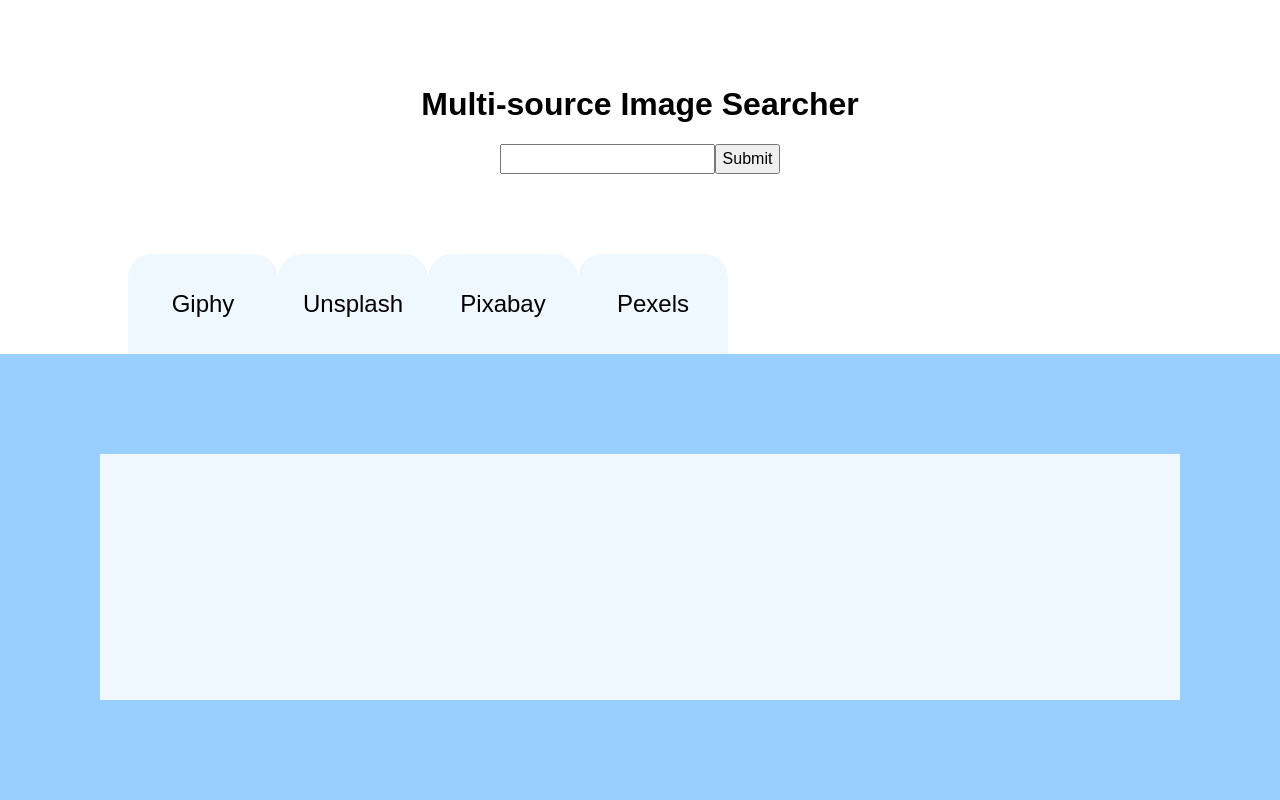
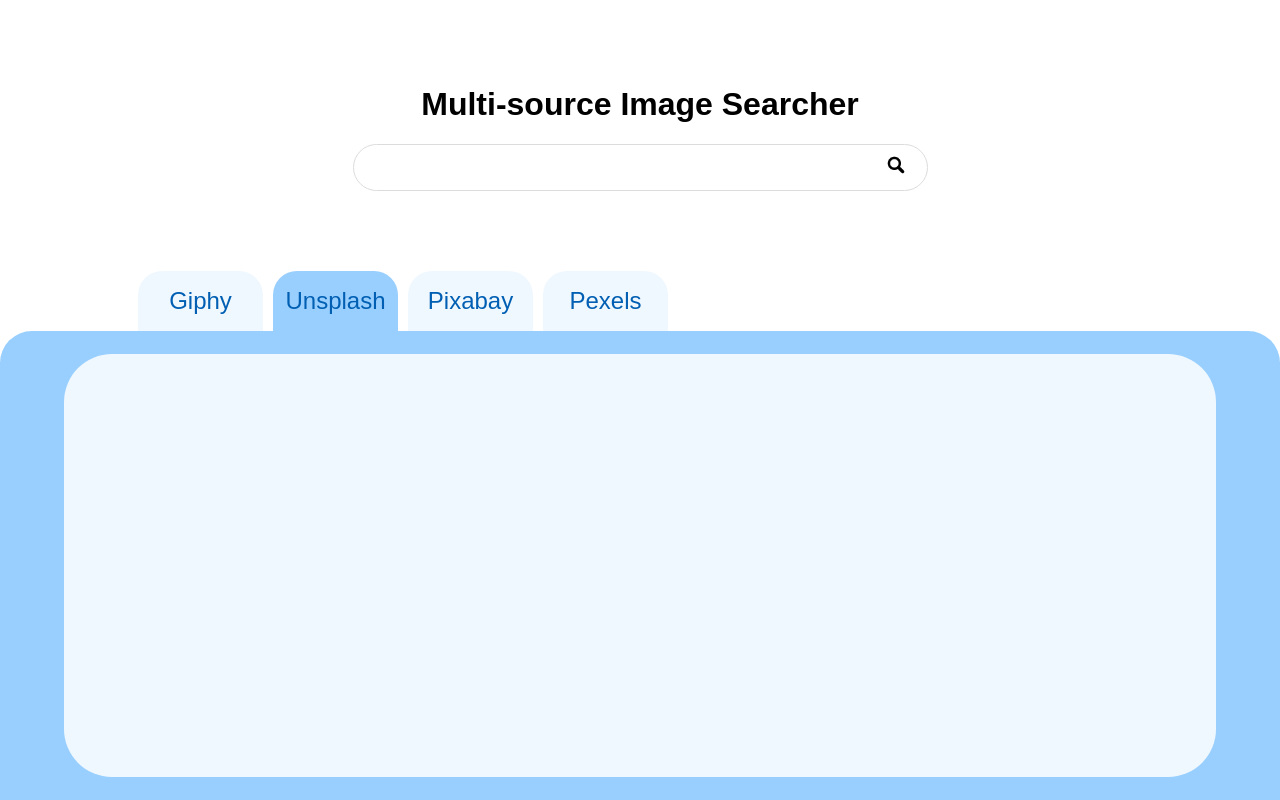
Before and after one commit to PPKan/image-searcher, a React (Create React App) app: page / in a window 1280 px wide. Built offline with nearby package versions, Linux system fonts and the light colour scheme; no server answers; a web font is replaced by a local one.

Commit message:
finish hover/active implementation

```diff
--- a/src/component/App.js
+++ b/src/component/App.js
@@ -15,7 +15,7 @@ function App() {
           <h1>Multi-source Image Searcher</h1>
           <SearchBar setKeyword={setKeyword} />
         </div>
-        <TabButtons setCurrentTab={setCurrentTab} />
+        <TabButtons setCurrentTab={setCurrentTab} currentTab={currentTab} />
         <ImageList keyword={keyword} currentTab={currentTab} />
       </div>
     </>
--- a/src/component/ImageList.js
+++ b/src/component/ImageList.js
@@ -93,38 +93,36 @@ export default function ImageList(props) {
     });
   }
 
+  getGiphyImg(keyword);
+  getPixabayImg(keyword);
+  getPexelsImg(keyword);
+  getUnsplashImg(keyword);
+
   function renderFromTab() {
     switch (currentTab) {
       case "giphy":
         return (
           <ImageRender
             image={giphyImg}
-            getter={getGiphyImg}
-            keyword={keyword}
           />
         );
       case "pixabay":
         return (
           <ImageRender
             image={pixabayImg}
-            getter={getPixabayImg}
-            keyword={keyword}
           />
         );
       case "pexels":
         return (
           <ImageRender
             image={pexelsImg}
-            getter={getPexelsImg}
-            keyword={keyword}
+
           />
         );
       default:
         return (
           <ImageRender
             image={unsplashImg}
-            getter={getUnsplashImg}
-            keyword={keyword}
           />
         );
     }
@@ -132,7 +130,5 @@ export default function ImageList(props) {
 
   let display = renderFromTab();
 
-  return (
-      <>{display}</>
-  );
+  return <>{display}</>;
 }
--- a/src/component/ImageRender.js
+++ b/src/component/ImageRender.js
@@ -1,13 +1,13 @@
 import React from "react";
 
 export default function ImageRender(props) {
-  const { image, getter, keyword } = props;
-
-  getter(keyword);
+  const { image } = props;
 
   return (
     <div className="img-container">
-      <img alt="" src={image} />
+      <div className="img-inner-container">
+        <img alt="" src={image} />
+      </div>
     </div>
   );
 }
--- a/src/component/TabButtons.js
+++ b/src/component/TabButtons.js
@@ -1,14 +1,75 @@
-import React from "react";
+import React, { useRef } from "react";
 
 export default function TabButtons(props) {
-  const { setCurrentTab } = props;
+  const { setCurrentTab, currentTab } = props;
+
+  const giphy = useRef();
+  const unsplash = useRef();
+  const pixabay = useRef();
+  const pexels = useRef();
+
+  function handleClassName(e) {
+
+    const incomingName = e.target.name
+
+    setCurrentTab(incomingName);
+
+    giphy.current.className = "btn";
+    unsplash.current.className = "btn";
+    pixabay.current.className = "btn";
+    pexels.current.className = "btn";
+
+    const refList = [giphy, unsplash, pixabay, pexels];
+
+    refList.forEach((ref) => {
+      if (ref.current.name === incomingName) {
+        ref.current.className += " btn-active";
+      }
+    });
+  }
 
   return (
     <div className="tab-button-container">
-      <button className="btn" name="giphy" onClick={(e) => {setCurrentTab(e.target.name)}}>Giphy</button>
-      <button className="btn" name="unsplash" onClick={(e) => {setCurrentTab(e.target.name)}}>Unsplash</button>
-      <button className="btn" name="pixabay" onClick={(e) => {setCurrentTab(e.target.name)}}>Pixabay</button>
-      <button className="btn" name="pexels" onClick={(e) => {setCurrentTab(e.target.name)}}>Pexels</button>
+      <button
+        ref={giphy}
+        className="btn"
+        name="giphy"
+        onClick={(e) => {
+          handleClassName(e);
+        }}
+      >
+        Giphy
+      </button>
+      <button
+        ref={unsplash}
+        className="btn btn-active"
+        name="unsplash"
+        onClick={(e) => {
+          handleClassName(e);
+        }}
+      >
+        Unsplash
+      </button>
+      <button
+        ref={pixabay}
+        className="btn"
+        name="pixabay"
+        onClick={(e) => {
+          handleClassName(e);
+        }}
+      >
+        Pixabay
+      </button>
+      <button
+        ref={pexels}
+        className="btn"
+        name="pexels"
+        onClick={(e) => {
+          handleClassName(e);
+        }}
+      >
+        Pexels
+      </button>
     </div>
   );
 }
--- a/src/component/searchbar.js
+++ b/src/component/searchbar.js
@@ -1,4 +1,5 @@
 import React, { useState } from "react";
+import searchButton from '../images/search-button.png'
 
 export default function SearchBar(props) {
   const [value, setValue] = useState();
@@ -12,9 +13,10 @@ export default function SearchBar(props) {
           e.preventDefault();
           setKeyword(value);
         }}
+        className="search-bar"
       >
-        <input type="text" onChange={(e) => setValue(e.target.value)}></input>
-        <button type="submit">Submit</button>
+        <input className="input-text" type="text" onChange={(e) => setValue(e.target.value)}></input>
+        <input className="input-img" type="image" src={searchButton} border="0" alt="Submit" />
       </form>
     </>
   );
--- a/src/css/img-render.scss
+++ b/src/css/img-render.scss
@@ -5,14 +5,24 @@
   height: auto;
   display: grid;
   place-items: center;
-  border: 100px solid hsl(208, 100%, 80%);
-  background: aliceblue;
+  border-radius: 2em 2em 0 0;
+  // border: 100px solid hsl(208, 100%, 80%);
+  background: hsl(208, 100%, 80%);
+
+  .img-inner-container {
+    width: 90%;
+    height: 90%;
+    border-radius: 3em;
+    display: grid;
+    place-items: center;
+    background: aliceblue;
+  }
 
   img {
     border: 0;
     margin: 0;
     padding: 0;
-    max-height: 100%;
+    max-height: 50vh;
   }
 
 }
--- a/src/css/tab-buttons.scss
+++ b/src/css/tab-buttons.scss
@@ -1,6 +1,6 @@
 .tab-button-container {
 
-  height: 100px;
+  height: 60px;
   margin-left: 10%;
   flex-shrink: 0;
 
@@ -8,14 +8,20 @@
     height: 100%;
     text-decoration: none;
     background: hsl(208, 100%, 97%);
+    color: hsl(208, 100%, 35%);
     border: 0;
     font-size: 1.5em;
     border-radius: 1em 1em 0 0;
-    width: 150px;
+    width: 125px;
+    margin-left: 10px;
     cursor: pointer;
   }
 
-  button:active ,button:hover {
+  button:hover {
+    background: hsl(208, 100%, 80%);
+  }
+
+  .btn-active {
     background: hsl(208, 100%, 80%);
   }
 }
```
